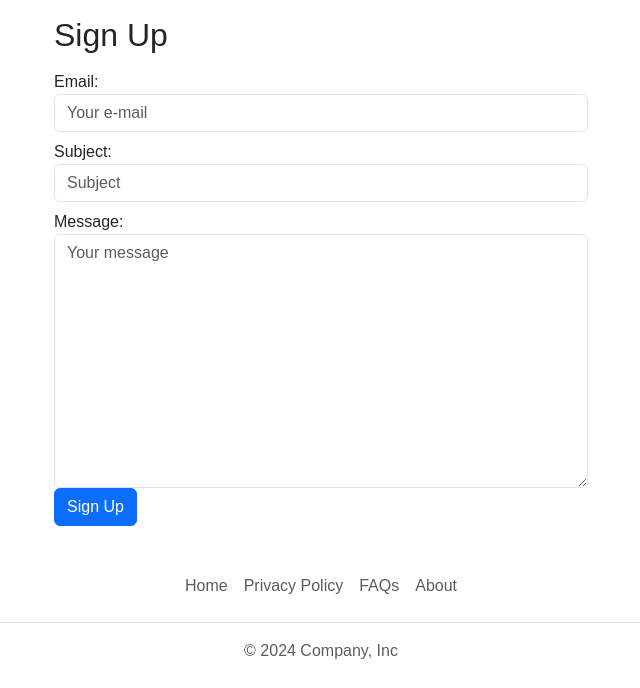
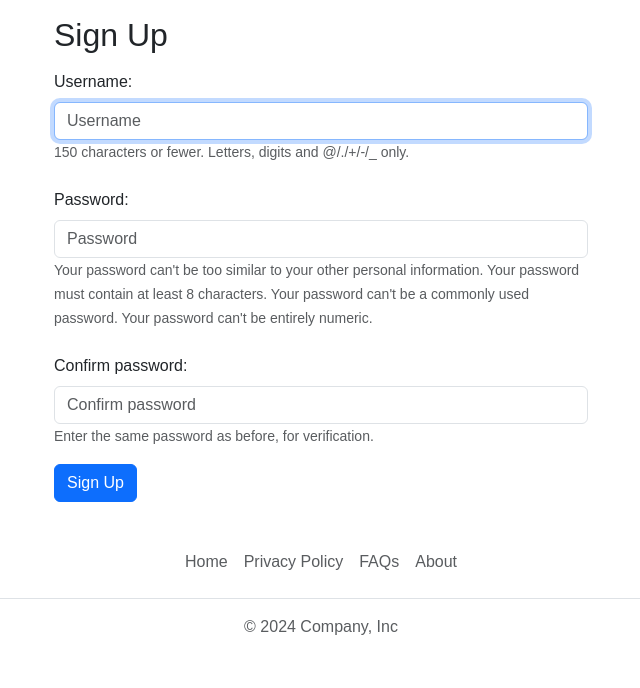
Before and after one commit to TcPirate1/UVS_mha, a Django app: template mha_website/templates/registration/signup.html in a window 1280 px wide. Shown: the part 76-764 px from the top of the page, without its empty margins (319-959 px from the left). Run offline with Django 5.2, Linux system fonts and the light colour scheme; the template is opened without the code that fills it: values that come from a table or form of the project are taken from there, others are empty.

Commit message:
Styled signup and login page.

```diff
--- a/mha_website/forms.py
+++ b/mha_website/forms.py
@@ -1,5 +1,7 @@
 from django import forms
 from django_recaptcha.fields import ReCaptchaV3
+from django.contrib.auth.forms import UserCreationForm
+from django.contrib.auth.models import User
 
 class ContactForm(forms.Form):
     email = forms.EmailField(
@@ -12,3 +14,24 @@
         widget=forms.Textarea(attrs={"placeholder": "Your message", "class": "form-control"})
     )
     captcha = ReCaptchaV3()
+
+class CustomSignUpForm(UserCreationForm):
+    username = forms.CharField(
+        label="Username",
+        help_text="150 characters or fewer. Letters, digits and @/./+/-/_ only.",
+        widget=forms.TextInput(attrs={"placeholder": "Username", "class": "form-control"})
+    )
+    password1 = forms.CharField(
+        label="Password",
+        help_text="Your password can't be too similar to your other personal information. Your password must contain at least 8 characters. Your password can't be a commonly used password. Your password can't be entirely numeric.",
+        widget=forms.PasswordInput(attrs={"placeholder": "Password", "class": "form-control"})
+    )
+    password2 = forms.CharField(
+        label="Confirm password",
+        help_text="Enter the same password as before, for verification.",
+        widget=forms.PasswordInput(attrs={"placeholder": "Confirm password", "class": "form-control"})
+    )
+
+    class Meta:
+        model = User
+        fields = ['username', 'password1', 'password2']
--- a/mha_website/templates/registration/signup.html
+++ b/mha_website/templates/registration/signup.html
@@ -10,10 +10,16 @@
       <form method="post">
         {% csrf_token %}
         {% for field in form %}
-        {{ field|add_label_class:"mt-2 " }}
-        {{ field.help_text }}
+        <div class="col-md-12 mb-3">
+        {{ field|add_label_class:"mt-2 form-label" }}
         {{ field }}
-        {% for error in field.errors %}{% endfor %}
+        {% if field.help_text %}
+          <small class="form-text text-muted">{{ field.help_text }}</small>
+        {% endif %}
+        {% for error in field.errors %}
+          <div class="text-danger">- {{ error }}</div>
+        {% endfor %}
+        </div>
         {% endfor %}
         <button type="submit" class="btn btn-primary">Sign Up</button>
       </form>
--- a/mha_website/views.py
+++ b/mha_website/views.py
@@ -1,7 +1,6 @@
 from django.shortcuts import render, redirect
 from django.views.generic import TemplateView, FormView
 from django.views import View
-from django.contrib.auth.forms import UserCreationForm
 from django.contrib.auth import login, logout
 from django.contrib.auth import views as auth_views
 from django.contrib import messages
@@ -16,7 +15,7 @@
 
 # Signup/Login page
 class registerView(View):
-    form_class = UserCreationForm
+    form_class = CustomSignUpForm
     template_name = "registration/signup.html"
 
     def get(self, request):
```
Also changed, not shown: mha_website/templates/registration/login.html (+12 -6 lines).
